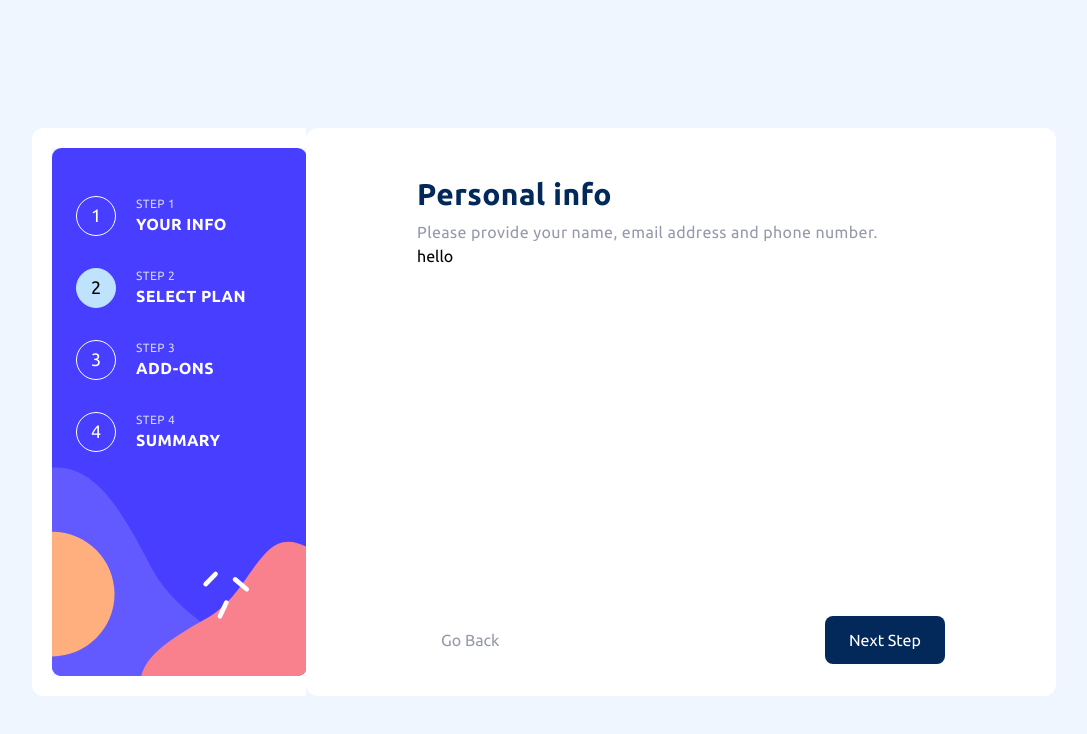
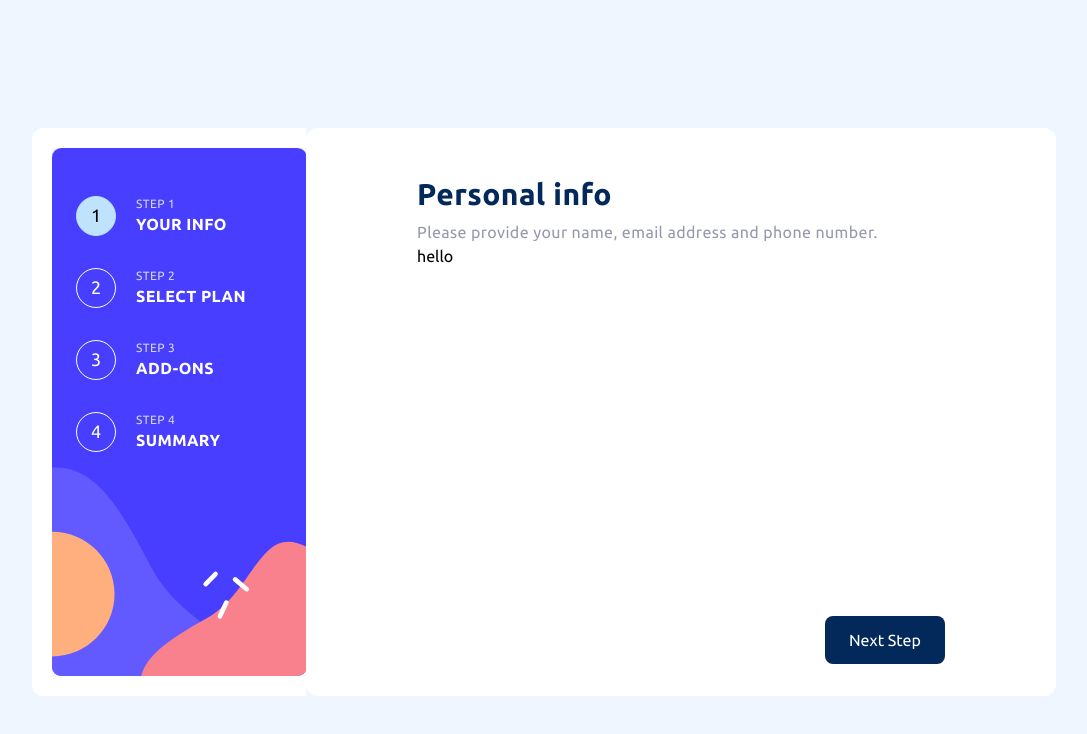
Before and after one commit to Arav1nd2/multi-step-form, a React (Vite) app in the folder code/: page / in a window 1280 px wide. Shown: the top 734 px of the page, without its empty margins (96-1183 px from the left). Built offline with nearby package versions, Linux system fonts and the light colour scheme; a web font is replaced by a local one.

Commit message:
Added hooks for managing form state

```diff
--- a/code/src/App.tsx
+++ b/code/src/App.tsx
@@ -1,52 +1,29 @@
 import { useState } from 'react'
 import { MainSection } from './components/Layout/MainSection'
 import { Sidebar } from './components/Layout/Sidebar'
-import { StepForm } from './components/Layout/StepForm'
+import { StepFormLayout } from './components/Layout/StepForm'
 import { Steps } from './components/Steps/Steps'
+import { StepFormContext, useStepForm } from './utils'
 
-const STEP_INFO = [
-  {
-    id: 1,
-    title: "Your info",
-    heading: "Personal info",
-    subheading: "Please provide your name, email address and phone number."
-  },
-  {
-    id: 2,
-    title: "Select Plan",
-    heading: "Personal info",
-    subheading: "Please provide your name, email address and phone number."
-  },
-  {
-    id: 3,
-    title: "Add-ons",
-    heading: "Personal info",
-    subheading: "Please provide your name, email address and phone number."
-  },
-  {
-    id: 4,
-    title: "Summary",
-    heading: "Personal info",
-    subheading: "Please provide your name, email address and phone number."
-  }
-]
 
 function App() {
-  const [activeStep, setActiveStep] = useState(2);
-  const stepFormProps = { ...STEP_INFO[activeStep], isLast: activeStep === 4, isFirst: activeStep == 1 };
+  const stepForm = useStepForm(4);
+  const stepFormProps = { ...stepForm.getCurrentStepInfo() };
   return (
+    <StepFormContext.Provider value={stepForm}>
       <div className='bg-magnolia h-screen w-screen'>
         <div className='flex flex-col sm:flex-row w-full sm:max-w-screen-lg h-screen mx-auto sm:pt-32 '>
           <Sidebar>
-          <Steps activeStep={activeStep} stepData={STEP_INFO} />
+            <Steps activeStep={stepForm.step} stepData={stepForm.getAllStepInfo()} />
           </Sidebar>
           <MainSection>
-          <StepForm {...stepFormProps}>
+            <StepFormLayout {...stepFormProps}>
               <h1>hello</h1>
-          </StepForm>
+            </StepFormLayout>
           </MainSection>
         </div>
       </div>
+    </StepFormContext.Provider>
   )
 }
 
--- a/code/src/components/Button/Button.tsx
+++ b/code/src/components/Button/Button.tsx
@@ -11,9 +11,9 @@ interface ButtonProps {
     onClick: ButtonClickHandler
 }
 
-const primaryClasses = "block text-white bg-marine-blue px-6 py-3 rounded-lg hover:bg-marine-blue-50";
-const secondaryClasses = "block text-cool-gray px-6 py-3 rounded-lg hover:text-marine-blue";
-const finalClasses = "block text-white bg-purple-blue px-8 py-3 rounded-lg hover:bg-marine-blue-50"
+const primaryClasses = "block text-white bg-marine-blue px-6 py-3 rounded-md hover:bg-marine-blue-50 sm:rounded-lg";
+const secondaryClasses = "block text-cool-gray px-6 py-3 rounded-md hover:text-marine-blue sm:rounded-lg";
+const finalClasses = "block text-white bg-purple-blue px-8 py-3 rounded-md hover:bg-purple-blue-50 sm:rounded-lg"
 
 function makeStyle(type: ButtonType, className: string) {
     switch (type) {
--- a/code/src/components/Layout/StepForm.tsx
+++ b/code/src/components/Layout/StepForm.tsx
@@ -1,4 +1,5 @@
-import { ReactNode } from "react"
+import { ReactNode, useContext } from "react"
+import { StepFormContext } from "../../utils";
 import { Button } from "../Button/Button"
 
 interface StepFormProps {
@@ -9,7 +10,8 @@ interface StepFormProps {
     children: ReactNode
 }
 
-export function StepForm(props: StepFormProps) {
+export function StepFormLayout(props: StepFormProps) {
+    const formAPI = useContext(StepFormContext)
     return (
         <div className={`
             p-6
@@ -25,18 +27,18 @@ export function StepForm(props: StepFormProps) {
                 {props.children}
             </div>
             <footer className={`
-                w-full flex mb-2 absolute bottom-0 left-0 bg-white p-4
-                sm:relative sm:p-0
+                w-full flex absolute bottom-0 left-0 bg-white p-4
+                sm:relative sm:p-0 sm:mb-2
             `}>
                 {!props.isFirst && (
-                    <Button type="secondary" onClick={() => { }}>
+                    <Button type="secondary" onClick={() => { formAPI?.prevStep() }}>
                         Go Back
                     </Button>
                 )}
                 <Button
                     type={props.isLast ? "final" : "primary"}
                     className="ml-auto"
-                    onClick={() => { }}
+                    onClick={() => { formAPI?.nextStep() }}
                 >
                     {props.isLast ? "Confirm" : "Next Step"}
                 </Button>
--- a/code/src/components/Steps/Steps.tsx
+++ b/code/src/components/Steps/Steps.tsx
@@ -16,7 +16,7 @@ export function Steps(props: StepProps) {
         `}>
             {
                 props.stepData.map(step => (
-                    <StepIndicator isActive={step.id === props.activeStep} title={step.title} stepNumber={step.id} />
+                    <StepIndicator key={step.id} isActive={step.id === props.activeStep} title={step.title} stepNumber={step.id} />
                 ))
             }
         </div>
--- a/code/src/types/index.tsx
+++ b/code/src/types/index.tsx
@@ -4,3 +4,22 @@ export enum PriceUnit {
     YEARLY,
     MONTHLY
 }
+
+export interface CurrentStepInfo {
+    id: number,
+    title: string,
+    heading: string,
+    subheading: string,
+    isFirst?: boolean,
+    isLast?: boolean
+}
+
+export type StepFormContextType = {
+    step: number,
+    nextStep: () => void,
+    prevStep: () => void,
+    isLast: () => boolean,
+    isFirst: () => boolean,
+    getCurrentStepInfo: () => CurrentStepInfo,
+    getAllStepInfo: () => CurrentStepInfo[]
+} | null;
--- a/code/src/utils.ts
+++ b/code/src/utils.ts
@@ -1,3 +1,33 @@
+import { createContext, useState } from "react";
+import { StepFormContextType } from "./types";
+
+const STEP_INFO = [
+    {
+        id: 1,
+        title: "Your info",
+        heading: "Personal info",
+        subheading: "Please provide your name, email address and phone number."
+    },
+    {
+        id: 2,
+        title: "Select Plan",
+        heading: "Select your plan",
+        subheading: "You have the option of monthly or yearly billing."
+    },
+    {
+        id: 3,
+        title: "Add-ons",
+        heading: "Pick add-ons",
+        subheading: "Add-ons help enhance your gaming experience."
+    },
+    {
+        id: 4,
+        title: "Summary",
+        heading: "Finishing up",
+        subheading: "Double check everything looks OK before confirming."
+    }
+]
+
 function guid() {
     return (((1 + Math.random()) * 0x10000) | 0).toString(16);
 };
@@ -5,3 +35,54 @@ function guid() {
 export function generateID() {
     return guid() + "-" + guid();
 }
+
+export const StepFormContext = createContext<StepFormContextType>(null);
+
+export function useStepForm(maxSteps: number = 4) {
+    const [stepNumber, setStepNumber] = useState(1);
+
+    function nextStep() {
+        setStepNumber(currentStep => {
+            if (currentStep >= maxSteps) return currentStep;
+            return currentStep + 1;
+        });
+    }
+
+    function prevStep() {
+        setStepNumber(currentStep => {
+            if (currentStep <= 1) return currentStep;
+            return currentStep - 1;
+        })
+    }
+
+    function isLast() {
+        return stepNumber === maxSteps;
+    }
+
+    function isFirst() {
+        return stepNumber === 1;
+    }
+
+    function getCurrentStepInfo() {
+        return {
+            ...STEP_INFO[stepNumber - 1],
+            isFirst: isFirst(),
+            isLast: isLast()
+        }
+    }
+
+    function getAllStepInfo() {
+        return STEP_INFO;
+    }
+
+    return {
+        step: stepNumber,
+        prevStep,
+        nextStep,
+        isFirst,
+        isLast,
+        getCurrentStepInfo,
+        getAllStepInfo
+    }
+
+}
--- a/code/tailwind.config.cjs
+++ b/code/tailwind.config.cjs
@@ -7,6 +7,7 @@ module.exports = {
         "marine-blue": "#02295a",
         "marine-blue-50": "#18488e",
         "purple-blue": "#473dff",
+        "purple-blue-50": "#938cfd",
         "pastel-blue": "#adbeff",
         "light-blue": "#bfe2fd",
         "strawberry-red": "#ed3548",
```
Lines whose indentation alone changed are shown as unchanged.
